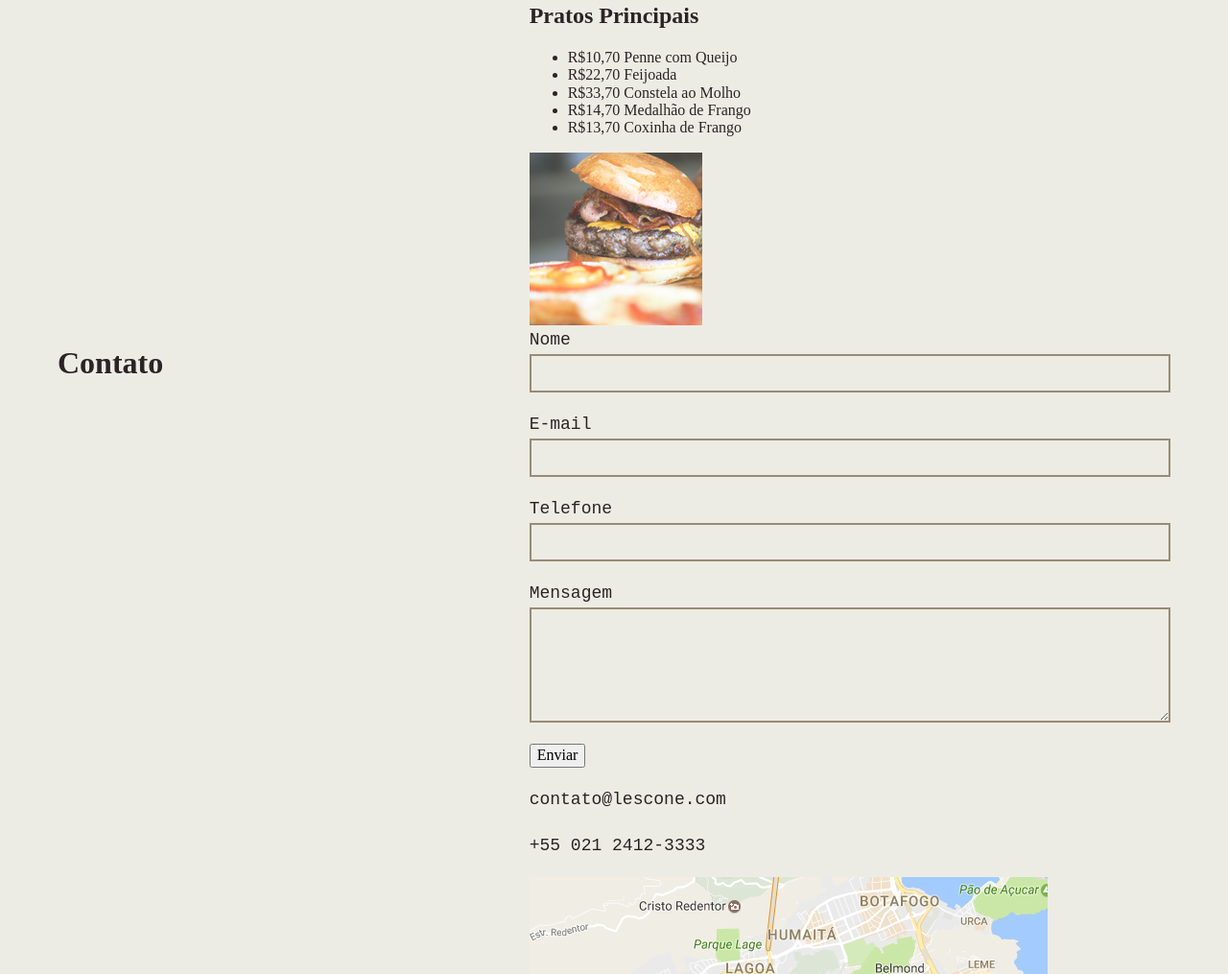
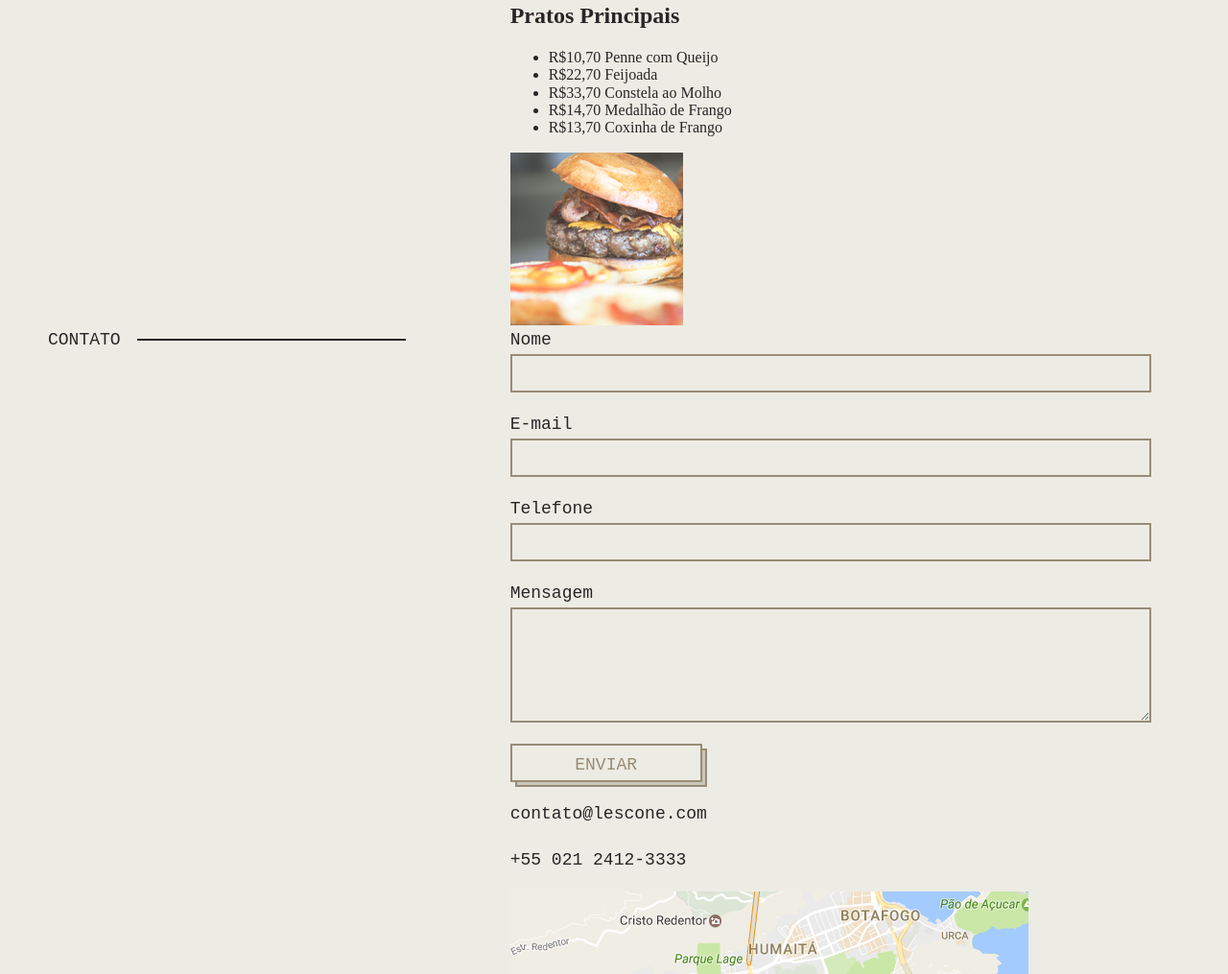
Before and after one commit to maxmaccari/lescone, a website: page src/static/index.html in a window 1280 px wide. Shown: the part 1132-2147 px from the top of the page at 96% size. Drawn offline with nearby package versions, Linux system fonts and the light colour scheme; files that its build step writes are made by us from their sources; files whose address does not match are found by name; a web font is replaced by a local one.

Commit message:
Implement objects styles

```diff
--- a/src/scss/_main.scss
+++ /dev/null
@@ -1,37 +0,0 @@
-body {
-  background: $beige-light;
-  border: 10px solid $beige-medium;
-  color: $gray;
-  @include d(s) {
-    border: none;
-  }
-}
-
-img {
-  display: block;
-  max-width: 100%;
-}
-
-p {
-  @include type-1(18);
-}
-
-.title {
-  @include type-1(18);
-  text-transform: uppercase;
-  @include d(s) {
-    margin-bottom: 40px;
-  }
-  &::after {
-    content: '';
-    display: block;
-    width: 75%;
-    float: right;
-    height: 2px;
-    background: $gray;
-    margin-top: 14px;
-    @include d(m) {
-      width: 60%;
-    }
-  }
-}
--- /dev/null
+++ b/src/scss/_objects.scss
@@ -0,0 +1,51 @@
+.section-title {
+  @include type-1(18);
+  margin: 0;
+
+  font-weight: normal;
+  text-transform: uppercase;
+
+  &::after {
+    content: '';
+    display: block;
+    float: right;
+    width: 75%;
+    height: 2px;
+    margin-top: 14px;
+    background: $gray;
+
+    @include break('small') {
+      width: 40%;
+    }
+
+    @include break('medium') {
+      width: 60%;
+    }
+
+    @include break('wide') {
+      width: 75%;
+    }
+  }
+}
+
+.button {
+  @include type-1(18);
+  display: block;
+  width: 200px;
+  padding-top: 5px;
+  background: transparent;
+  border: 2px solid $beige-dark;
+  box-shadow: 5px 5px 0 -2px $beige-medium,
+  5px 5px 0 0 $beige-dark;
+
+  color: $beige-dark;
+  text-transform: uppercase;
+
+  cursor: pointer;
+  transition: .3s;
+
+  &:hover {
+    box-shadow: 3px 3px 0 -2px $beige-medium,
+                3px 3px 0 0 $beige-dark;
+  }
+}
--- a/src/scss/_reset.scss
+++ /dev/null
@@ -1,48 +0,0 @@
-/* http://meyerweb.com/eric/tools/css/reset/
-   v2.0 | 20110126
-   License: none (public domain)
-*/
-
-html, body, div, span, applet, object, iframe,
-h1, h2, h3, h4, h5, h6, p, blockquote, pre,
-a, abbr, acronym, address, big, cite, code,
-del, dfn, em, img, ins, kbd, q, s, samp,
-small, strike, strong, sub, sup, tt, var,
-b, u, i, center,
-dl, dt, dd, ol, ul, li,
-fieldset, form, label, legend,
-table, caption, tbody, tfoot, thead, tr, th, td,
-article, aside, canvas, details, embed,
-figure, figcaption, footer, header, hgroup,
-menu, nav, output, ruby, section, summary,
-time, mark, audio, video {
-	margin: 0;
-	padding: 0;
-	border: 0;
-	font-size: 100%;
-	font: inherit;
-	vertical-align: baseline;
-}
-/* HTML5 display-role reset for older browsers */
-article, aside, details, figcaption, figure,
-footer, header, hgroup, menu, nav, section {
-	display: block;
-}
-body {
-	line-height: 1;
-}
-ol, ul {
-	list-style: none;
-}
-blockquote, q {
-	quotes: none;
-}
-blockquote:before, blockquote:after,
-q:before, q:after {
-	content: '';
-	content: none;
-}
-table {
-	border-collapse: collapse;
-	border-spacing: 0;
-}
--- a/src/scss/style.scss
+++ b/src/scss/style.scss
@@ -6,5 +6,8 @@
 @import "elements";
 @import "layout";
 
+// Objects
+@import "objects";
+
 // Components
 @import "intro";
```
